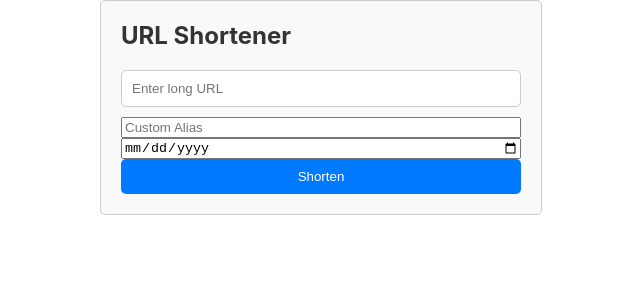
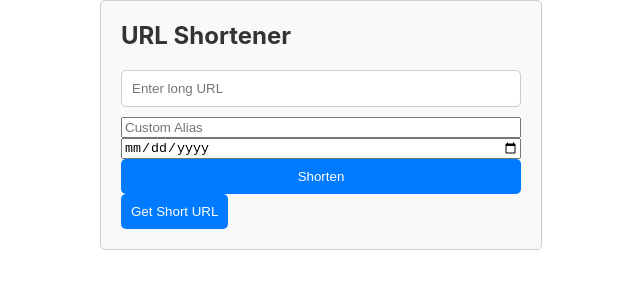
Before and after one commit to muzammilx07/urlshortener-mern, a React (Create React App) app in the folder frontend/: page / in a window 1280 px wide. Shown: the top 300 px of the page, without its empty margins (319-959 px from the left). Built offline with nearby package versions, Linux system fonts and the light colour scheme.

Commit message:
Update App.js

```diff
--- a/frontend/src/App.js
+++ b/frontend/src/App.js
@@ -23,6 +23,15 @@ const App = () => {
             console.error('Error:', error);
         } finally {
             setIsLoading(false);
+        }
+    };
+
+    const handleGetShortUrl = async () => {
+        try {
+            const response = await axios.get(`/api/shorten/${customAlias}`);
+            setShortUrl(response.data.shortUrl);
+        } catch (error) {
+            console.error('Error:', error);
         }
     };
 
@@ -53,6 +62,7 @@ const App = () => {
                     {isLoading ? 'Shortening...' : 'Shorten'}
                 </button>
             </form>
+            <button onClick={handleGetShortUrl}>Get Short URL</button>
             {shortUrl && (
                 <div className="short-url">
                     <p>Short URL:</p>
```
